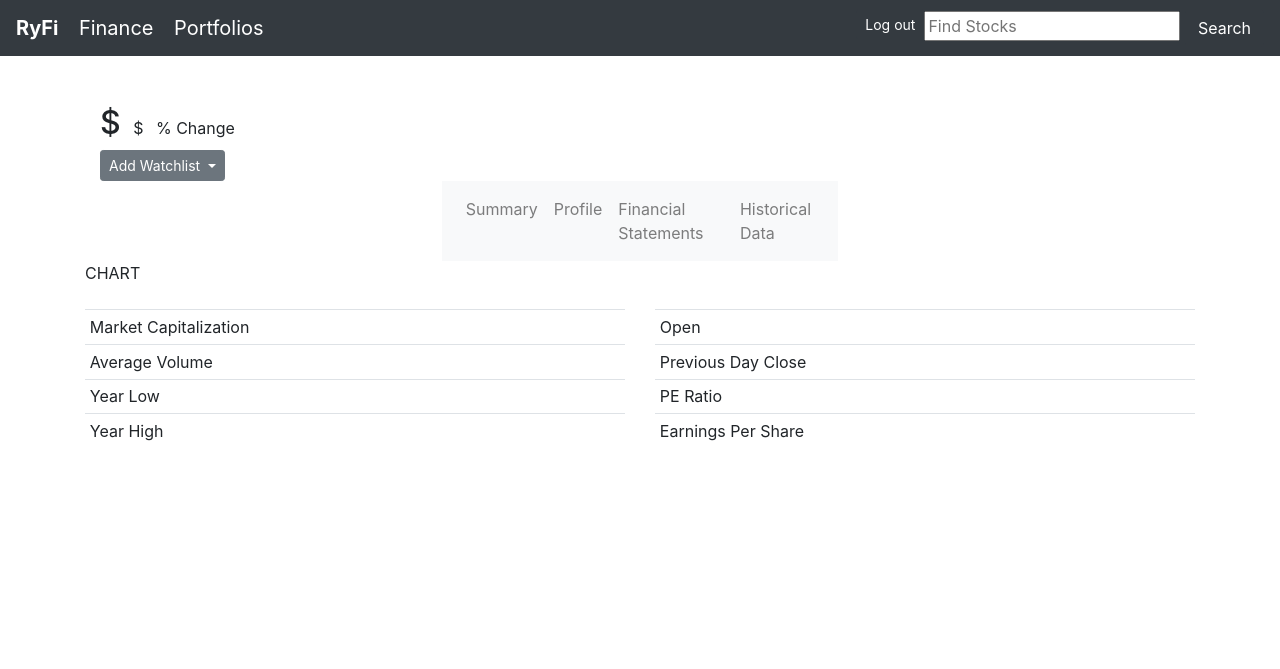
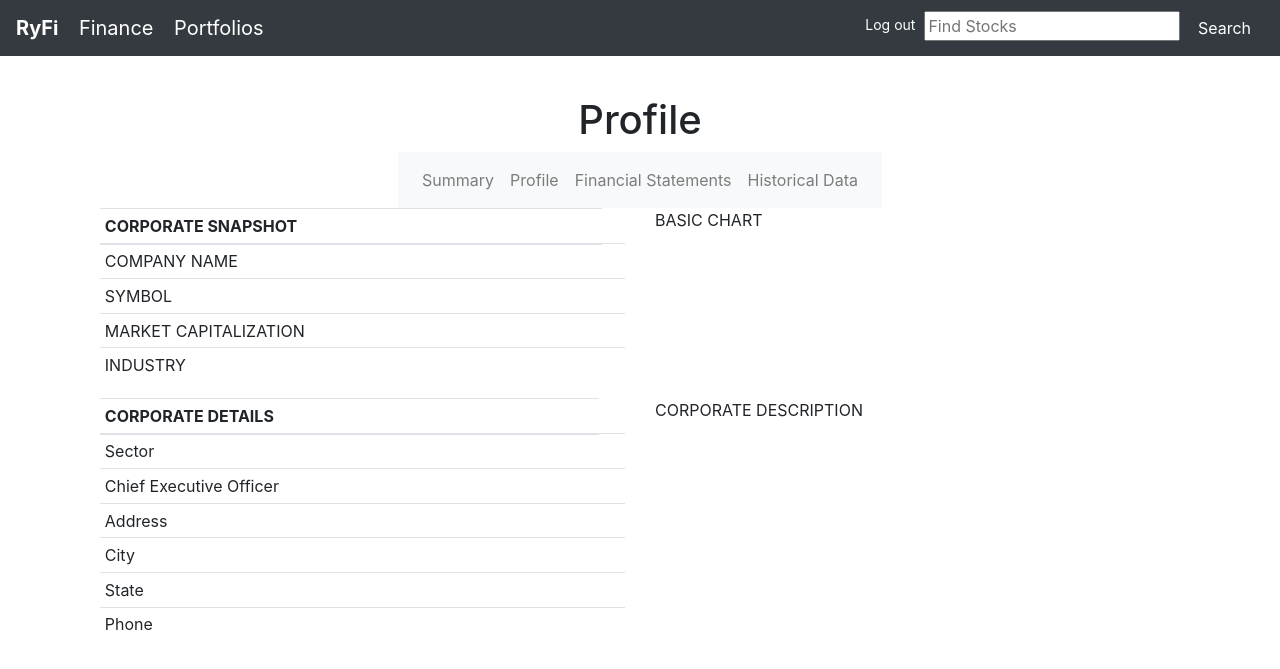
Before and after one commit to rgseltz/finance, a Flask app: page /quote/1/profile in a window 1280 px wide. Shown: the top 669 px of the page. Run offline with Flask 2, Linux system fonts and the light colour scheme; the visitor is signed in with stand-in values (Sample User, id 1); data comes from the database, SQL or seed files in the repository; data that the repository does not hold is empty.

Commit message:
front end work, bug fix: watchlist add from search

```diff
--- a/app.py
+++ b/app.py
@@ -1,6 +1,7 @@
 # from sys import ps1
 from flask import Flask, render_template, redirect, session, flash, request
 from flask_debugtoolbar import DebugToolbarExtension
+from sqlalchemy import Numeric
 from forms import NewTransactionForm, AddToWatchListForm
 from models import LoginForm, RegisterForm, AddPortfolioForm, connect_db, db, User, bcrypt, Portfolio, Stock, Portfolio_Stock, Transaction, Portfolio_Transaction
 from sqlalchemy.exc import IntegrityError
@@ -93,15 +94,34 @@ profile_url = f'{url}/profile/{STOCK}?api_key={finance_key}'
 
 @app.route('/', methods=["GET"])
 def show_homepage():
-    market_summary_url = "https://yfapi.net/v6/finance/quote/marketSummary"
-    quote_url = "https://yfapi.net/v6/finance/quote"
-    query_string = {"symbols": "^SP500TR,^DJI,NDAQ,BTC-USD,EURUSD=X"}
-    response = requests.request(
-        "GET", quote_url, headers={'x-api-key': yfapi_key}, params=query_string)
+    # market_summary_url = "https://yfapi.net/v6/finance/quote/marketSummary"
+    # quote_url = "https://yfapi.net/v6/finance/quote"
+    # query_string = {"symbols": "^SP500TR,^DJI,NDAQ,BTC-USD,EURUSD=X"}
+    # response = requests.request(
+    #     "GET", quote_url, headers={'x-api-key': 'vcH3xQXeThaziTm6FMDuOev9Fqvp5Ud4R0uHVxq3'}, params=query_string)
+    # data = response.json()
+    # return render_template('index.html', data=data["quoteResponse"])
+    spy_url = f'https://financialmodelingprep.com/api/v3/quote/SPY?apikey=9e5ca9243a059ff6320c70bfe3e964d7'
+    headers = {'Content-Type': 'applications/json'}
+    spy_response = requests.request("GET", spy_url, headers=headers)
+    spy_data = spy_response.json()
+    spy = spy_data[0]
+
+    qqq_url = f'https://financialmodelingprep.com/api/v3/quote/QQQ?apikey=9e5ca9243a059ff6320c70bfe3e964d7'
+    headers = {'Content-Type': 'applications/json'}
+    qqq_response = requests.request("GET", qqq_url, headers=headers)
+    qqq_data = qqq_response.json()
+    qqq = qqq_data[0]
+
+    dia_url = f'https://financialmodelingprep.com/api/v3/quote/DIA?apikey=9e5ca9243a059ff6320c70bfe3e964d7'
+    headers = {'Content-Type': 'applications/json'}
+    dia_response = requests.request("GET", dia_url, headers=headers)
+    dia_data = dia_response.json()
+    dia = dia_data[0]
     print(f'###########################{session}#############')
-    data = response.json()
-    print(data["quoteResponse"])
-    return render_template('index.html', data=data["quoteResponse"])
+    print(spy, qqq, dia)
+    return render_template('index.html', spy=spy, qqq=qqq, dia=dia)
+
 
 ###########Quote Resources#####################
 # quote route profile resource
@@ -111,7 +131,10 @@ def show_homepage():
 def get_stock_profile(ticker):
     # symbol = response.params
     # stock = 'goog'
-    user = User.query.get(session['user_id'])
+    if "user_id" in session:
+        user = User.query.get(session['user_id'])
+    else:
+        user = None
     url = f'https://financialmodelingprep.com/api/v3/profile/{ticker.upper()}?apikey=9e5ca9243a059ff6320c70bfe3e964d7'
     headers = {
         'Content-Type': 'application/json'
@@ -121,15 +144,18 @@ def get_stock_profile(ticker):
     stock = (data[0])
     json.dumps(response.text)
     print(stock)
-    return render_template('quote/stock_info.html', stock=stock, user=user)
+    return render_template('quote/profile.html', stock=stock, user=user)
 
 # quote route price resource
 
 
 @ app.route('/quote/<ticker>/summary', methods=["GET"])
 def get_stock_price(ticker):
-    if session:
+    if "user_id" in session:
         user = User.query.get(session['user_id'])
+    else:
+        user = None
+
     url = f'https://financialmodelingprep.com/api/v3/quote/{ticker.upper()}?apikey=9e5ca9243a059ff6320c70bfe3e964d7'
     headers = {'Content-Type': 'applications/json'}
     response = requests.request("GET", url, headers=headers)
@@ -147,8 +173,9 @@ def get_stock_income_statement(ticker):
     headers = {'Content-Type': 'applications/json'}
     response = requests.request("GET", url, headers=headers)
     data = response.json()
-    print(data)
-    return render_template('quote/income_statement.html', stock=data)
+    stock = data[0]
+    print(stock)
+    return render_template('quote/income_statement.html', stock=stock)
 
 # quote route balance statement resource
 
@@ -159,8 +186,20 @@ def get_stock_balance_sheet(ticker):
     headers = {'Content-Type': 'applications/json'}
     response = requests.request("GET", url, headers=headers)
     data = response.json()
-    print(data)
-    return render_template('quote/stock_info.html', stock=data)
+    stock = data[0]
+    return render_template('quote/balance_sheet.html', stock=stock)
+
+# get route statement of cash flows resource
+
+
+@ app.route('/quote/<ticker>/financials/cf', methods=["GET"])
+def get_stock_cash_flows(ticker):
+    url = f'https://financialmodelingprep.com/api/v3/cash-flow-statement/{ticker.upper()}?apikey=9e5ca9243a059ff6320c70bfe3e964d7'
+    headers = {'Content-Type': 'applications/json'}
+    response = requests.request("GET", url, headers=headers)
+    data = response.json()
+    stock = data[0]
+    return render_template('quote/cashl_flows_statement.html', stock=stock)
 
 # quote route historical data resource
 
@@ -389,6 +428,8 @@ def search_ticker():
     data = response.json()
     return render_template('search.html', response=data)
 
+# Add stock to portfolio from search page
+
 
 @app.route('/watchlist/add/<ticker>', methods=["GET", "POST"])
 def add_stock_to_watchlist(ticker):
@@ -406,11 +447,14 @@ def add_stock_to_watchlist(ticker):
     form.portfolio_name.choices = [
         portfolio.portfolio_name or portfolio.id for portfolio in portfolios]
     if form.validate_on_submit():
-        portfolio_name = form.portfolio_name.data
-        portfolio = Portfolio.query.filter(
-            Portfolio.portfolio_name == portfolio_name).first()
+        if form.portfolio_name.data.isnumeric():
+            portfolio = Portfolio.query.filter(
+                Portfolio.id == form.portfolio_name.data).first()
+        else:
+            portfolio_name = form.portfolio_name.data
+            portfolio = Portfolio.query.filter(
+                Portfolio.portfolio_name == portfolio_name).first()
         print('PORTFOLIO!!!!!!!')
-        print(portfolio.portfolio_name, portfolio.id)
         portfolio.stocks.append(stock)
         db.session.add(stock)
         db.session.add(portfolio)
@@ -418,3 +462,27 @@ def add_stock_to_watchlist(ticker):
         return redirect('/')
 
     return render_template('add_watchlist.html', form=form, ticker=ticker)
+
+
+def homepage_requests():
+
+    spy_url = f'https://financialmodelingprep.com/api/v3/quote/SPY?apikey=9e5ca9243a059ff6320c70bfe3e964d7'
+    headers = {'Content-Type': 'applications/json'}
+    spy_response = requests.request("GET", spy_url, headers=headers)
+    spy_data = spy_response.json()
+    spy = spy_data[0]['symbol']
+
+    qqq_url = f'https://financialmodelingprep.com/api/v3/quote/QQQ?apikey=9e5ca9243a059ff6320c70bfe3e964d7'
+    headers = {'Content-Type': 'applications/json'}
+    qqq_response = requests.request("GET", qqq_url, headers=headers)
+    qqq_data = qqq_response.json()
+    qqq = qqq_data[0]['symbol']
+
+    dia_url = f'https://financialmodelingprep.com/api/v3/quote/DIA?apikey=9e5ca9243a059ff6320c70bfe3e964d7'
+    headers = {'Content-Type': 'applications/json'}
+    dia_response = requests.request("GET", dia_url, headers=headers)
+    dia_data = dia_response.json()
+    dia = dia_data[0]['symbol']
+
+    data_list = [spy, dia, qqq]
+    return data_list
--- a/templates/base.html
+++ b/templates/base.html
@@ -44,7 +44,7 @@
       </nav>
       <div class="container">
         {% for category, message in get_flashed_messages(with_categories=True) %}
-        <div class="alert alert-{{ category }}">{{ message }}</div>
+        <div class="alert alert-{{ category }} mt-5 pt-5">{{ message }}</div>
         {% endfor %}
 
         {% block content %} {% endblock %}
--- a/templates/quote/balance_sheet.html
+++ b/templates/quote/balance_sheet.html
@@ -0,0 +1,6 @@
+{% extends 'base.html' %}
+{% block title %}Balance Sheet{% endblock %}
+
+{% block content %}
+
+{% endblock %}
--- a/templates/quote/historical_prices.html
+++ b/templates/quote/historical_prices.html
@@ -4,9 +4,8 @@
 {% block content %}
 <h1 class="mt-5 pt-5 text-center">{{stock}} Historical Data</h1>
 <div class="container-fluid">
-    <div class="row">
-        <div class="col"></div>
-        <div id="nav-quote" class="col">
+    <div class="row justify-content-center">
+        <div id="nav-quote">
             <nav class="navbar navbar-expand-lg navbar-light bg-light">
                     <button class="navbar-toggler" type="button" data-toggle="collapse" data-target="#navbarNavAltMarkup" aria-controls="navbarNavAltMarkup" aria-expanded="false" aria-label="Toggle navigation">
                 <span class="navbar-toggler-icon"></span>
@@ -21,7 +20,6 @@
                 </div>
               </nav>
         </div>
-        <div class="col"></div>
     </div>
     </div>
 
--- a/templates/quote/profile.html
+++ b/templates/quote/profile.html
@@ -0,0 +1,106 @@
+{% extends 'base.html' %}
+{% block title %}{{stock['symbol']}} Profile{% endblock %}
+
+{% block content %}
+<h1 class="display-5 pt-5 mt-5 text-center">{{stock['companyName']}} Profile</h1>
+
+<div class="container-fluid">
+    <div class="row justify-content-center">
+        <div id="nav-quote" >
+            <nav class="navbar navbar-expand-lg navbar-light bg-light">
+                    <button class="navbar-toggler" type="button" data-toggle="collapse" data-target="#navbarNavAltMarkup" aria-controls="navbarNavAltMarkup" aria-expanded="false" aria-label="Toggle navigation">
+                <span class="navbar-toggler-icon"></span>
+                </button>
+                <div class="collapse navbar-collapse" id="navbarNavAltMarkup">
+                  <div class="navbar-nav">
+                    <a class="nav-item nav-link" href="/quote/{{stock['symbol']}}/summary">Summary</a>
+                    <a class="nav-item nav-link" href="/quote/{{stock['symbol']}}/profile">Profile</a>
+                    <a class="nav-item nav-link" href="/quote/{{stock['symbol']}}/financials/inc">Financial Statements</a>
+                    <a class="nav-item nav-link" href="/quote/{{stock['symbol']}}/history">Historical Data</a>
+                  </div>
+                </div>
+              </nav>
+        </div>
+    </div>
+    </div>
+
+<div class="container">
+    <div class="row">
+        <div class="col">
+            <table class="table table-sm">
+                <thead>
+                    <th>
+                        CORPORATE SNAPSHOT
+                    </th>
+                </thead>
+                <tbody>
+                    <tr>
+                        <td>COMPANY NAME</td>
+                        <td>{{stock['companyName']}}</td>
+                    </tr>
+                    <tr>
+                        <td>SYMBOL</td>
+                        <td>{{stock['symbol']}}</td>
+                    </tr>
+                    <tr>
+                        <td>MARKET CAPITALIZATION</td>
+                        <td>{{stock['mktCap']}}</td>
+                    </tr>
+                    <tr>
+                        <td>INDUSTRY</td>
+                        <td>{{stock['industry']}}</td>
+                    </tr>
+                </tbody>
+            </table>
+        </div>
+        <div class="col">
+            BASIC CHART
+        </div>
+    </div>
+</div>
+
+<div class="container">
+    <div class="row justify-content-center">
+        <div class="col">
+            <table class="table table-sm">
+                <thead>
+                    <th>CORPORATE DETAILS</th>
+                </thead>
+                <tbody>
+                    <tr>
+                        <td>Sector</td>
+                        <td>{{stock['sector']}}</td>
+                    </tr>
+                    <tr>
+                        <td>Chief Executive Officer</td>
+                        <td>{{stock['ceo']}}</td>
+                    </tr>
+                    <tr>
+                        <td>Address</td>
+                        <td>{{stock['address']}}</td>
+                    </tr>
+                    <tr>
+                        <td>City</td>
+                        <td>{{stock['city']}}</td>
+                    </tr>
+                    <tr>
+                        <td>State</td>
+                        <td>{{stock['country']}}</td>
+                    </tr>
+                    <tr>
+                        <td>Phone</td>
+                        <td>{{stock['phone']}}</td>
+                    </tr>
+                </tbody>
+            </table>
+        </div>
+        <div class="col-6">
+            CORPORATE DESCRIPTION
+            {{stock['description']}}
+        </div>
+    </div>
+</div>
+
+
+
+{% endblock %}
--- a/templates/quote/stock_info.html
+++ b/templates/quote/stock_info.html
@@ -30,18 +30,26 @@
           Add Watchlist
         </button>
         <div class="dropdown-menu" aria-labelledby="dropdownMenu2">
-          <button class="dropdown-item" type="button">Action</button>
-          <button class="dropdown-item" type="button">Another action</button>
-          <button class="dropdown-item" type="button">Something else here</button>
+            {% if user %}
+            {% for portfolio in user.portfolios %}
+          <form action="/portfolios/{{portfolio.id}}/addstock" method="POST"><button class="dropdown-item" type="button">
+            {% if portfolio.portfolio_name %}
+            {{portfolio.portfolio_name}}
+            {% else %}
+            {{portfolio.id}}
+            {% endif %}
+            </button></form>
+            {% endfor %}
+            {% endif %}
+            <button class="dropdown-item" type="button">-</button>
         </div>
       </div></form></div>
 </div>
 
 {% block quotebar %}
 <div class="container-fluid">
-<div class="row">
-    <div class="col"></div>
-    <div id="nav-quote" class="col">
+<div class="row justify-content-center">
+    <div id="nav-quote">
         <nav class="navbar navbar-expand-lg navbar-light bg-light">
                 <button class="navbar-toggler" type="button" data-toggle="collapse" data-target="#navbarNavAltMarkup" aria-controls="navbarNavAltMarkup" aria-expanded="false" aria-label="Toggle navigation">
             <span class="navbar-toggler-icon"></span>
@@ -56,7 +64,6 @@
             </div>
           </nav>
     </div>
-    <div class="col"></div>
 </div>
 </div>
 {% endblock quotebar %}
--- a/templates/search.html
+++ b/templates/search.html
@@ -14,7 +14,7 @@
         {% for result in response %}
         <tr>
             <td><section>{{result["name"]}}</section></td>
-            <td><section class="btn-group"><a class="btn" href="/quote/{{result['symbol']}}/profile">{{result["symbol"]}}</a></section></td><td><section><form  method="POST" action="/watchlist/add/{{result['symbol']}}"><button class="btn btn-outline-secondary btn-sm text-center">Add to watchlist</button></form></section></td>
+            <td><section class="btn-group"><a class="btn" href="/quote/{{result['symbol']}}/summary">{{result["symbol"]}}</a></section></td><td><section><form  method="POST" action="/watchlist/add/{{result['symbol']}}"><button class="btn btn-outline-secondary btn-sm text-center">Add to watchlist</button></form></section></td>
         </tr>
         {% endfor %}
     </tbody>
```
Also changed, not shown: templates/index.html (+6 -6 lines), templates/login.html (+11 -6 lines), templates/quote/cash_flows_statement.html (added, +8 -0 lines), templates/quote/income_statement.html (+150 -9 lines).
